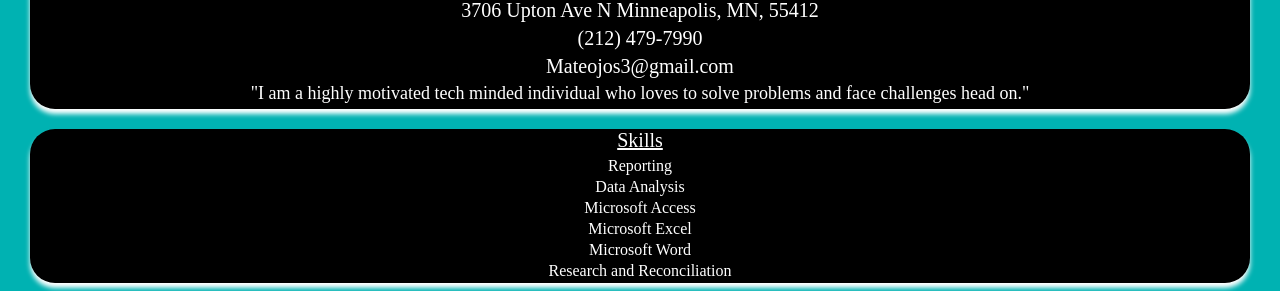
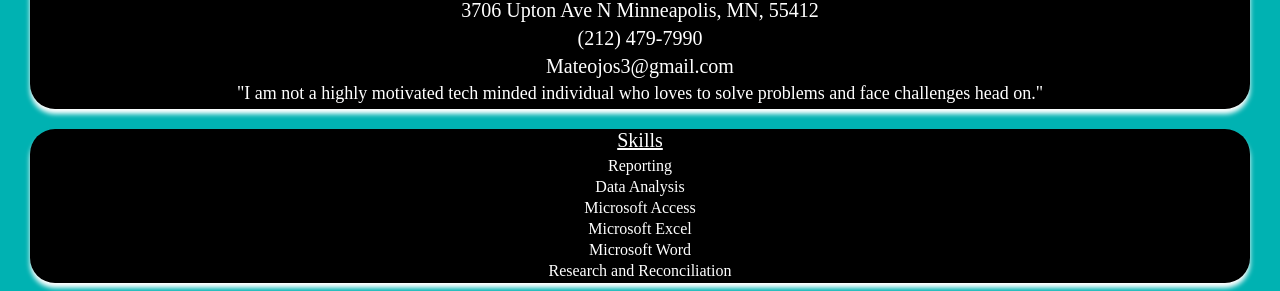
Before and after one commit to alexdbrown2526/brow1726.github.io, a plain HTML site: page index.html in a window 1280 px wide. Shown: the part 65-356 px from the top of the page. Drawn offline with Linux system fonts and the light colour scheme.

Commit message:
change in header

```diff
--- a/index.html
+++ b/index.html
@@ -10,7 +10,7 @@
                <h2>3706 Upton Ave N Minneapolis, MN, 55412</h2>
                <h2>(212) 479-7990</h2>
                <h2>Mateojos3@gmail.com</h2>
-               <p>"I am a highly motivated tech minded individual who loves to solve problems and face challenges head on."</p>
+               <p>"I am not a highly motivated tech minded individual who loves to solve problems and face challenges head on."</p>
             </div>
             <div class="skills">
                 <h2><u>Skills</u></h2>
```
